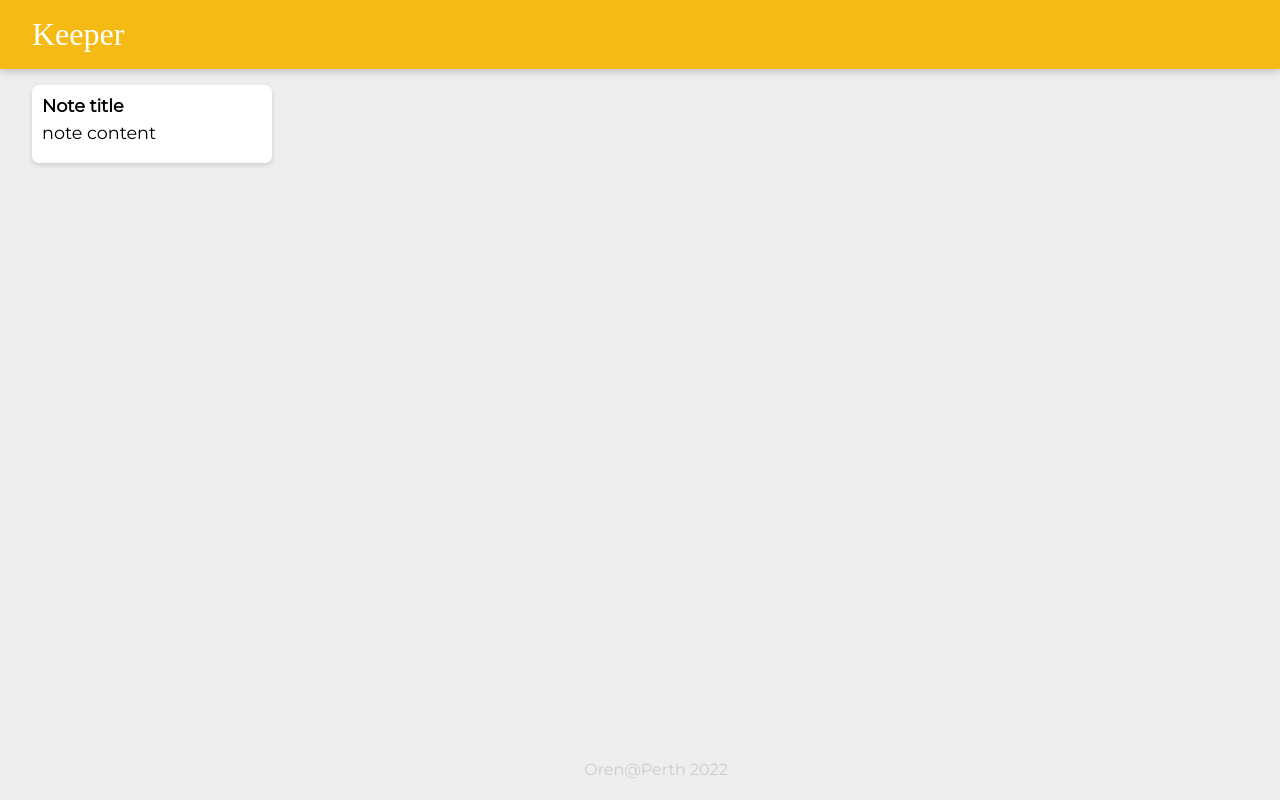
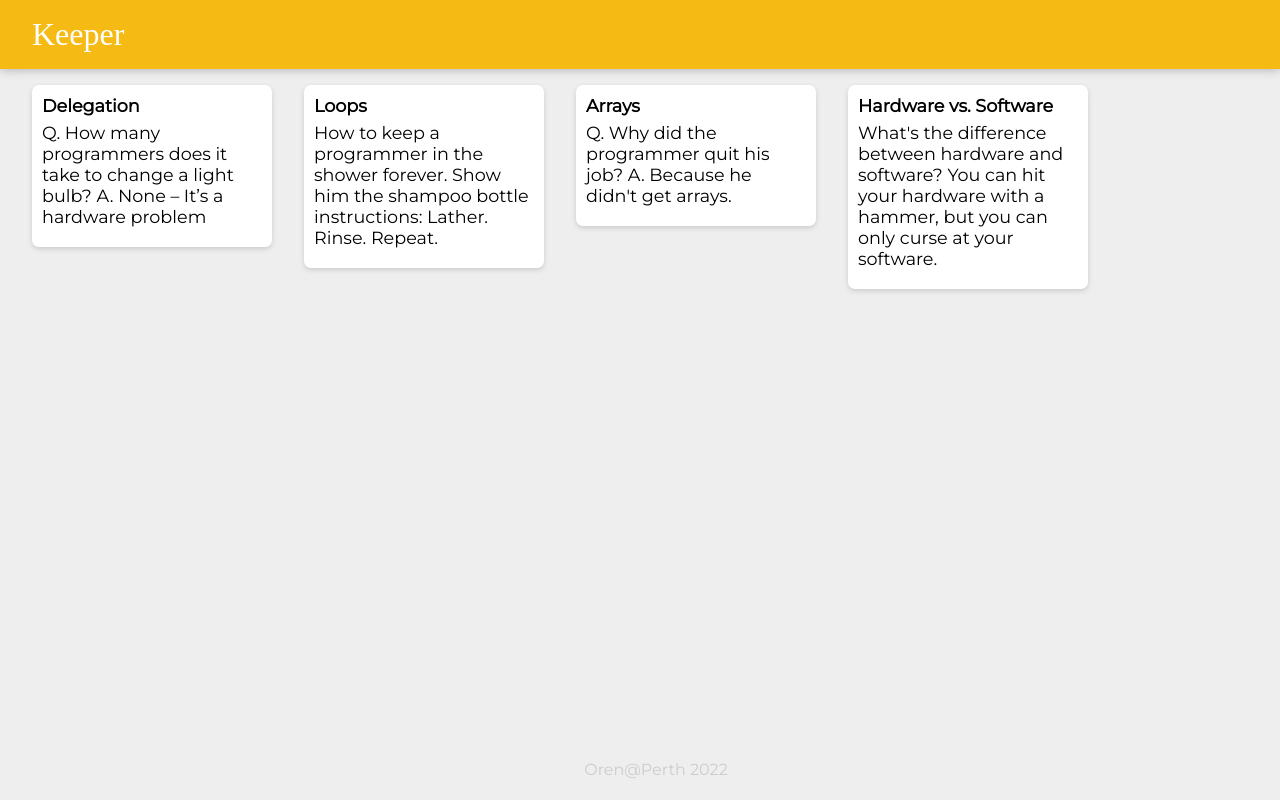
Before and after one commit to OrenLai/oren-react-app, a React (Create React App) app: page / in a window 1280 px wide. Built offline with nearby package versions, Linux system fonts and the light colour scheme; a web font is replaced by a local one.

Commit message:
feature: Add typeScript,add functionality to read notes from a file and display , update index.js for React 18

```diff
--- a/package.json
+++ b/package.json
@@ -6,9 +6,14 @@
     "@testing-library/jest-dom": "^5.16.4",
     "@testing-library/react": "^13.1.1",
     "@testing-library/user-event": "^13.5.0",
+    "@types/jest": "^27.4.1",
+    "@types/node": "^17.0.30",
+    "@types/react": "^18.0.8",
+    "@types/react-dom": "^18.0.3",
     "react": "^18.0.0",
     "react-dom": "^18.0.0",
     "react-scripts": "5.0.1",
+    "typescript": "^4.6.4",
     "web-vitals": "^2.1.4"
   },
   "scripts": {
--- a/src/components/App.jsx
+++ b/src/components/App.jsx
@@ -1,13 +1,20 @@
 import React from "react";
 import Header from "./Header";
+import Note from "./Note";
 import Footer from "./Footer";
-import Note from "./Note";
+import sampleNotes  from "../sampleNotes";
 
 function App() {
 return <div>
-<Header />
-<Footer />
-<Note />
+    <Header />
+    <Footer />
+    {sampleNotes.map(note =>
+    <Note
+        key={note.key}
+        title={note.title}
+        content={note.content}
+    />)}
+
 </div>
 }
 
--- a/src/components/Footer.jsx
+++ b/src/components/Footer.jsx
@@ -2,12 +2,9 @@ import React from "react";
 
 function Footer() {
 
-    let date = new Date();
-    let currentYear = date.getFullYear()
-
     return(
     <footer>
-        <p>Oren@Perth {currentYear}</p>
+        <p>Oren@Perth {new Date().getFullYear()}</p>
     </footer>
     )
 }
--- a/src/components/Note.jsx
+++ b/src/components/Note.jsx
@@ -1,10 +1,11 @@
 import React from "react";
 
-function Note(){
+
+function Note(props){
     return (
         <div className="note">
-            <h1>Note title</h1>
-            <p>note content</p>
+            <h1>{props.title}</h1>
+            <p>{props.content}</p>
         </div>
     )
 }
--- a/src/index.js
+++ b/src/index.js
@@ -1,5 +1,7 @@
 import React from 'react';
-import ReactDOM from 'react-dom';
-import App from './components/App';
+import { createRoot } from 'react-dom/client';
+import App from './components/App'
 
-ReactDOM.render(<App /> , document.getElementById('root'))
+const container = document.getElementById('root');
+const root = createRoot(container); // createRoot(container!) if you use TypeScript
+root.render(<App />);
--- /dev/null
+++ b/src/sampleNotes.js
@@ -0,0 +1,28 @@
+const sampleNotes = [
+    {
+      key: 1,
+      title: "Delegation",
+      content:
+        "Q. How many programmers does it take to change a light bulb? A. None – It’s a hardware problem"
+    },
+    {
+      key: 2,
+      title: "Loops",
+      content:
+        "How to keep a programmer in the shower forever. Show him the shampoo bottle instructions: Lather. Rinse. Repeat."
+    },
+    {
+      key: 3,
+      title: "Arrays",
+      content:
+        "Q. Why did the programmer quit his job? A. Because he didn't get arrays."
+    },
+    {
+      key: 4,
+      title: "Hardware vs. Software",
+      content:
+        "What's the difference between hardware and software? You can hit your hardware with a hammer, but you can only curse at your software."
+    }
+  ];
+
+  export default sampleNotes;
```
Also changed, not shown: 1 other file (tests, documents, lock files or other folders).
